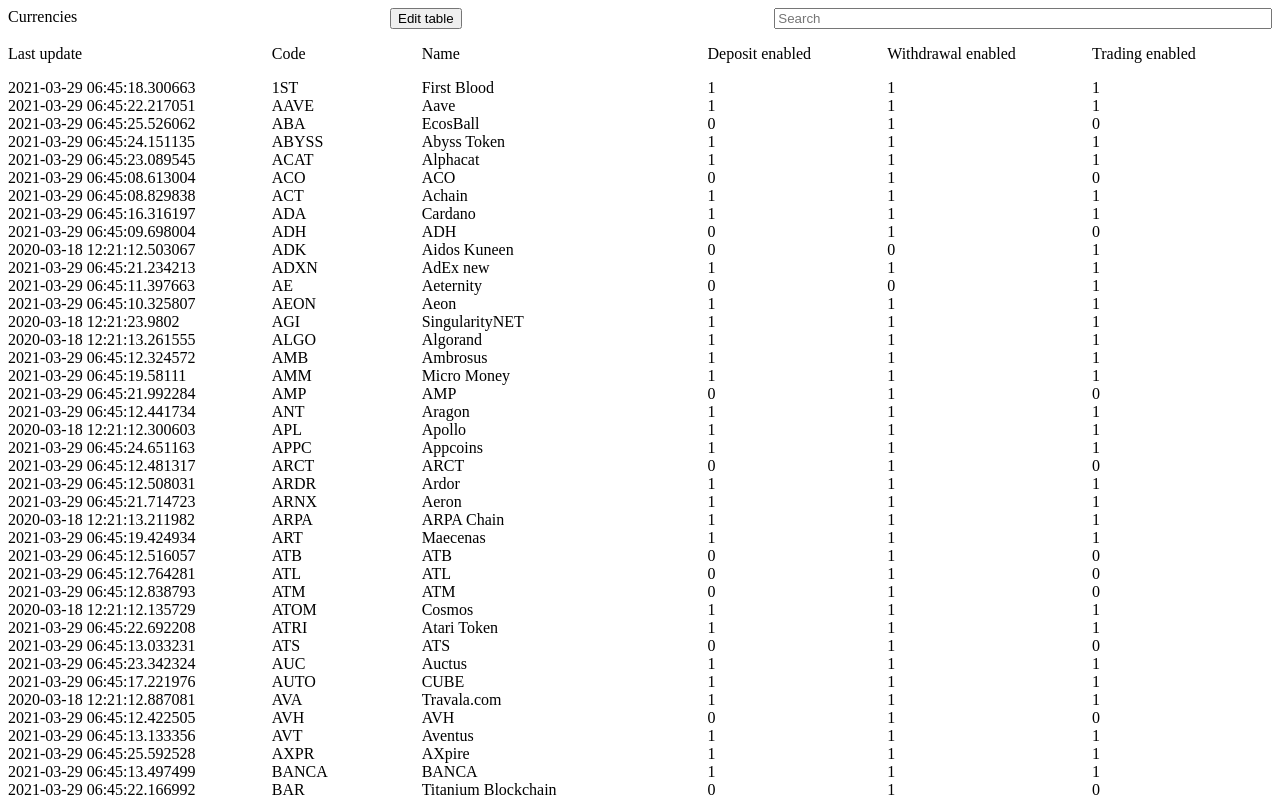
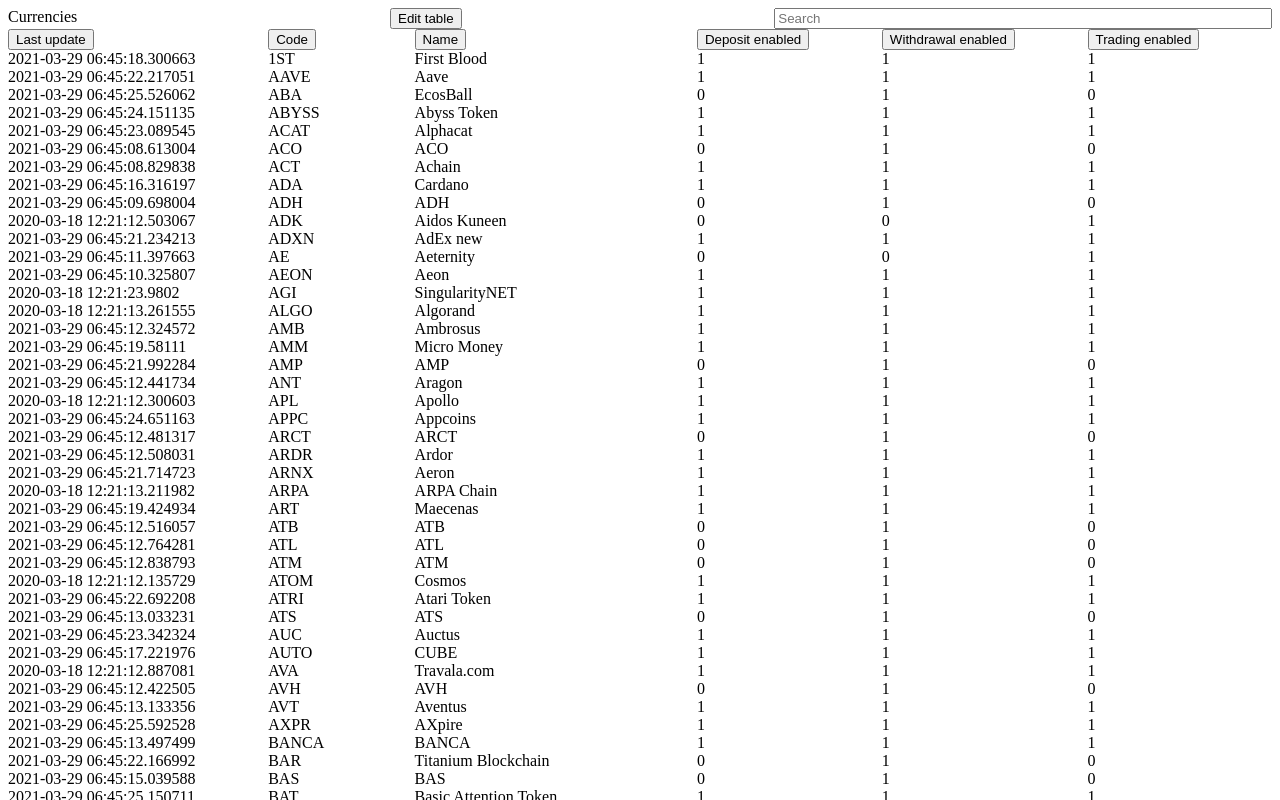
Before and after one commit to new-house-drive/VueJS-Exercise, a Vue app: page / in a window 1280 px wide. Shown: the top 800 px of the page. Built offline with nearby package versions, Linux system fonts and the light colour scheme.

Commit message:
add initial sort method to separate branch

```diff
--- a/src/App.vue
+++ b/src/App.vue
@@ -42,42 +42,44 @@
 
       <div class="table">
         <div v-show='viewLastUpdateCol' class="column">
-          <p>Last update</p>
+          <button>Last update</button>
           <div v-for="transaction in transactions" :key="transaction.key">
             {{ transaction.last_update_at }}
           </div>
         </div>
 
         <div v-show="viewCodeCol" class="column">
-          <p>Code</p>
+          <button>Code</button>
           <div v-for="transaction in transactions" :key="transaction.key">
             {{ transaction.code }}
           </div>
         </div>
 
         <div v-show="viewNameCol" class="column">
-          <p>Name</p>
+          <button @click="sortTransactionsByName">
+            Name
+            </button>
           <div v-for="transaction in transactions" :key="transaction.key">
             {{ transaction.name }}
           </div>
         </div>
 
         <div v-show="viewDepositEnabledCol" class="column">
-          <p>Deposit enabled</p>
+          <button>Deposit enabled</button>
           <div v-for="transaction in transactions" :key="transaction.key">
             {{ transaction.deposit_enabled }}
           </div>
         </div>
 
         <div v-show='viewWithdrawEnabledCol' class="column">
-          <p>Withdrawal enabled</p>
+          <button>Withdrawal enabled</button>
           <div v-for="transaction in transactions" :key="transaction.key">
             {{ transaction.withdrawal_enabled }}
           </div>
         </div>
 
         <div v-show="viewTradingEnabledCol" class="column">
-          <p>Trading enabled</p>
+          <button>Trading enabled</button>
           <div v-for="transaction in transactions" :key="transaction.key">
             {{ transaction.trading_enabled }}
           </div>
@@ -126,6 +128,12 @@
 
       xhr.send();
     },
+
+    sortTransactionsByName() {
+      this.transactions.sort((a, b) => {
+        return a.name > b.name
+      })
+    },
   },
 };
 </script>
```
